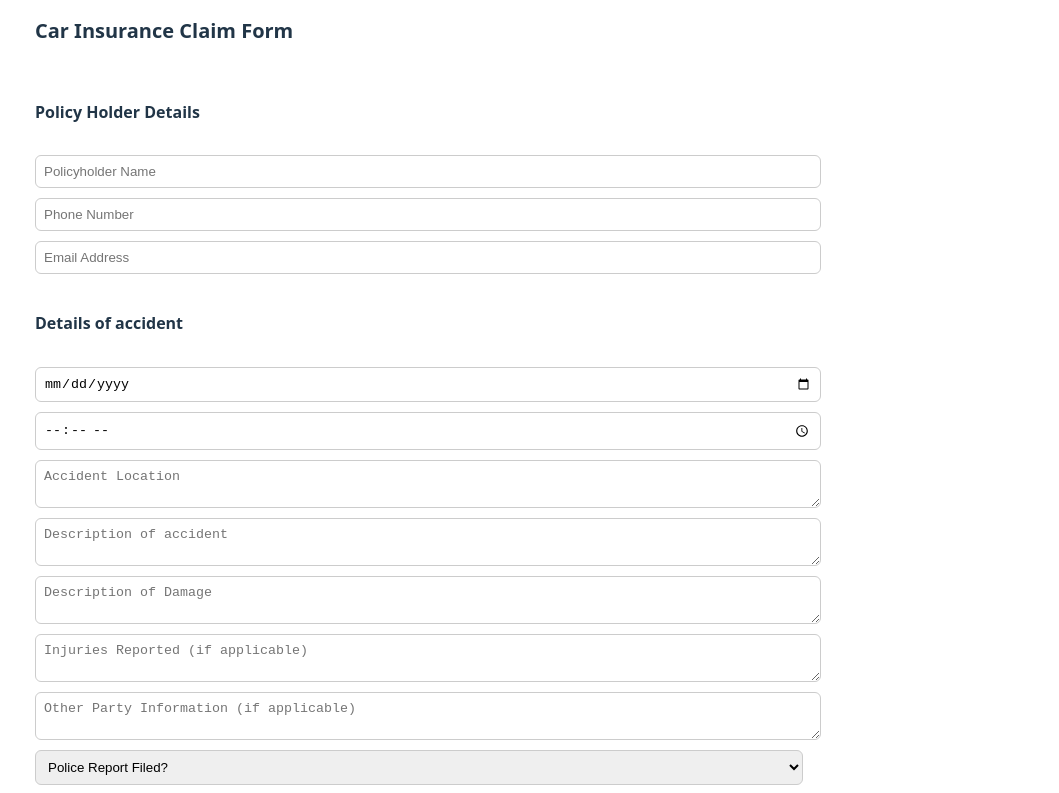
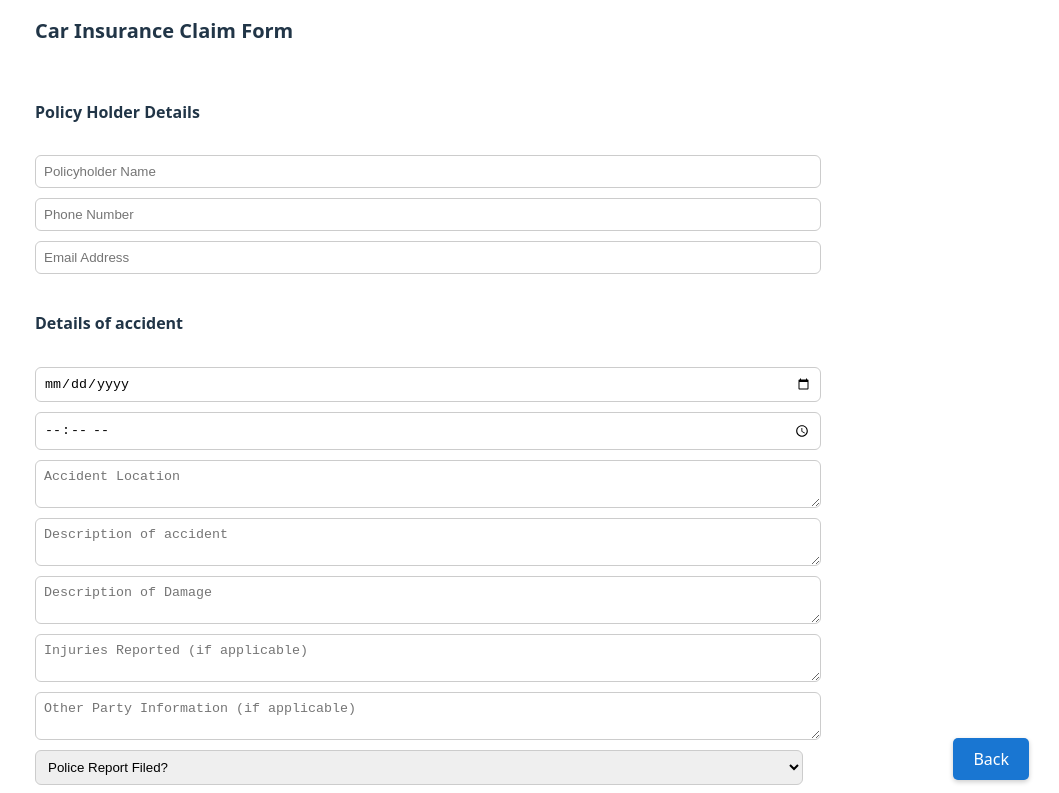
Before and after one commit to m4tchka/make-a-claim, a React (Vite) app in the folder frontend/: page /claim in a window 1280 px wide. Shown: the top 793 px of the page, without its empty margins (221-1280 px from the left). Built offline with nearby package versions, Linux system fonts and the light colour scheme; no server answers.

Commit message:
Rename back button on ClaimForm

```diff
--- a/frontend/src/components/ClaimForm/ClaimForm.css
+++ b/frontend/src/components/ClaimForm/ClaimForm.css
@@ -1,8 +1,7 @@
-.container{
-  margin:auto;
-  width:100vw;
-  height:100vh;
-  /* border: 0.5px solid pink; */
+.container {
+  margin: auto;
+  width: 100vw;
+  height: 100vh;
 }
 .claim-form {
   max-width: 48rem;
@@ -12,18 +11,17 @@
   flex-direction: column;
   gap: 1rem;
 }
-
 .form-title {
   font-size: 1.25rem;
   font-weight: bold;
-    margin-top:0px;
+  margin-top: 0px;
 }
 .form-div {
-    display:flex;
+  display: flex;
   flex-direction: column;
   justify-content: space-evenly;
   row-gap: 10px;
-    margin-top:0px;
+  margin-top: 0px;
 }
 .form-input {
   width: 100%;
@@ -40,3 +38,20 @@
   border-radius: 0.375rem;
   cursor: pointer;
 }
+.back-button {
+  position: fixed;
+  bottom: 20px;
+  right: 30px;
+  padding: 10px 20px;
+  background-color: #1976d2;
+  color: white;
+  border: none;
+  border-radius: 5px;
+  font-size: 16px;
+  cursor: pointer;
+  box-shadow: 0 2px 5px rgba(0, 0, 0, 0.2);
+}
+
+.back-button:hover {
+  background-color: #1565c0;
+}
--- a/frontend/src/components/ClaimForm/ClaimForm.jsx
+++ b/frontend/src/components/ClaimForm/ClaimForm.jsx
@@ -1,7 +1,7 @@
 import { Link } from "react-router";
 import "./ClaimForm.css";
 import useForm from "../../customHooks/useForm";
-import { db, auth } from "../../Firebase";
+import { db, auth } from "../../Firebase.js";
 import { doc, updateDoc, arrayUnion } from "firebase/firestore";
 
 export default function ClaimForm() {
@@ -170,7 +170,7 @@ export default function ClaimForm() {
         </button>
       </form>
       <Link to="/dashboard">
-        <button>Back</button>
+        <button className="back-button">Back</button>
       </Link>
     </div>
   );
```
Lines whose indentation alone changed are shown as unchanged.
